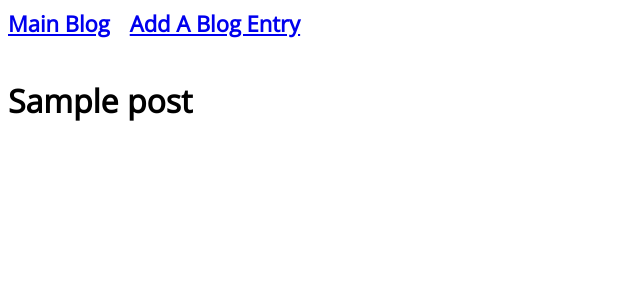
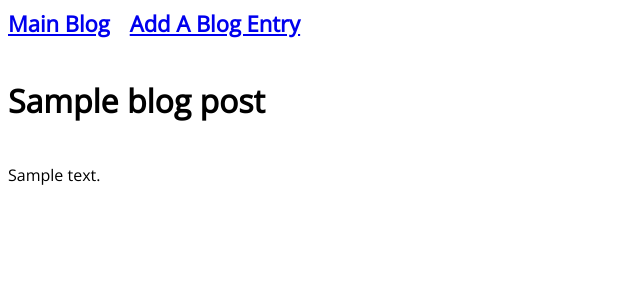
Before and after one commit to JacobDozier/blogz, a Flask app: template templates/display_post.html in a window 1280 px wide. Shown: the top 300 px of the page, without its empty margins (0-640 px from the left). Run offline with Flask 2, Linux system fonts and the light colour scheme; the template is opened without the code that fills it: most values are stand-ins (such as "Sample title", 1, 10 or a date in 2020); data that the repository does not hold is empty.

Commit message:
Refactored to include blog post id to create links for individual blog posts and display them.

```diff
--- a/templates/display_post.html
+++ b/templates/display_post.html
@@ -2,7 +2,9 @@
 
 {% block content %}
 
-    <h1>{{post.title}}</h1>
-
+    <form action='/blog?id={{blog_post.id}}'>
+        <h1>{{blog_post.title}}</h1>
+        <p>{{blog_post.body}}</p>
+    </form>
 
 {% endblock %}
--- a/templates/posts.html
+++ b/templates/posts.html
@@ -10,9 +10,7 @@
     {% else %}
 
         {% for post in blog_posts %}
-        <h2>{{post.title}}</h2> <!-- Make each title an <a> with the post.title as the
-            displayed value with the same link location (blog.html) -->
-
+        <a href='/blog?id={{post.id}}'><h2>{{post.title}}</h2></a>
         <p>{{post.body}}</p>
         <hr />
     {% endfor %}
```
